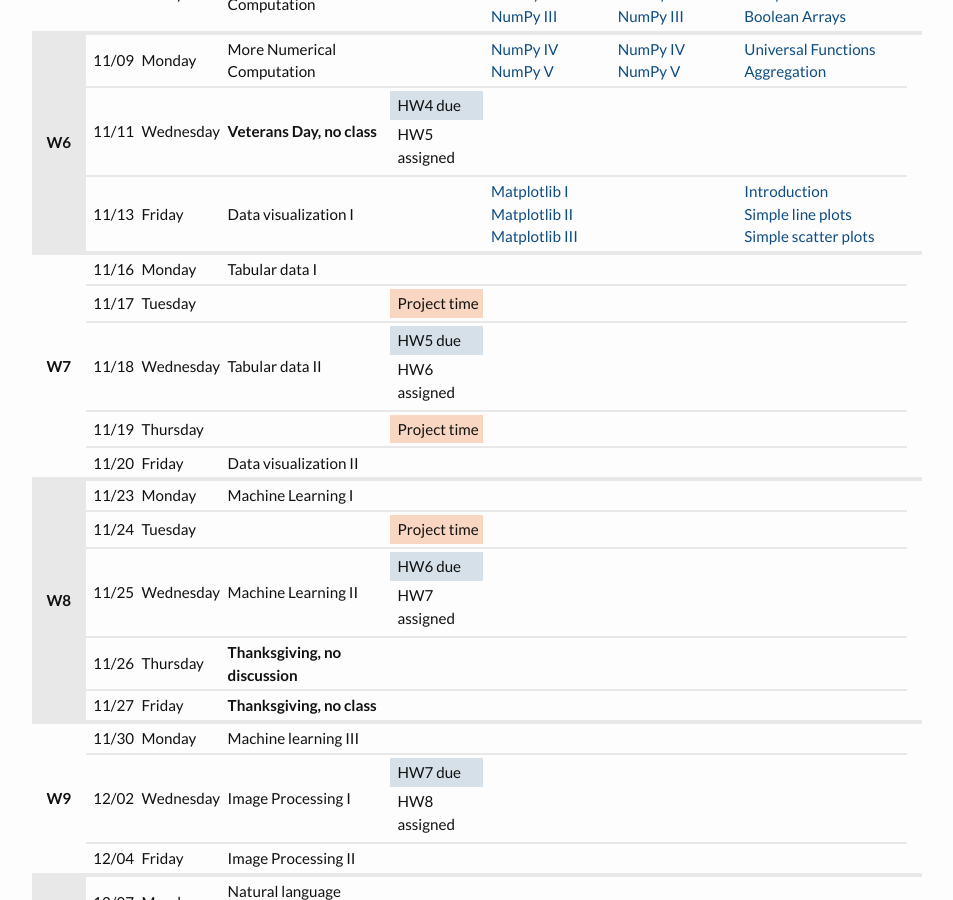
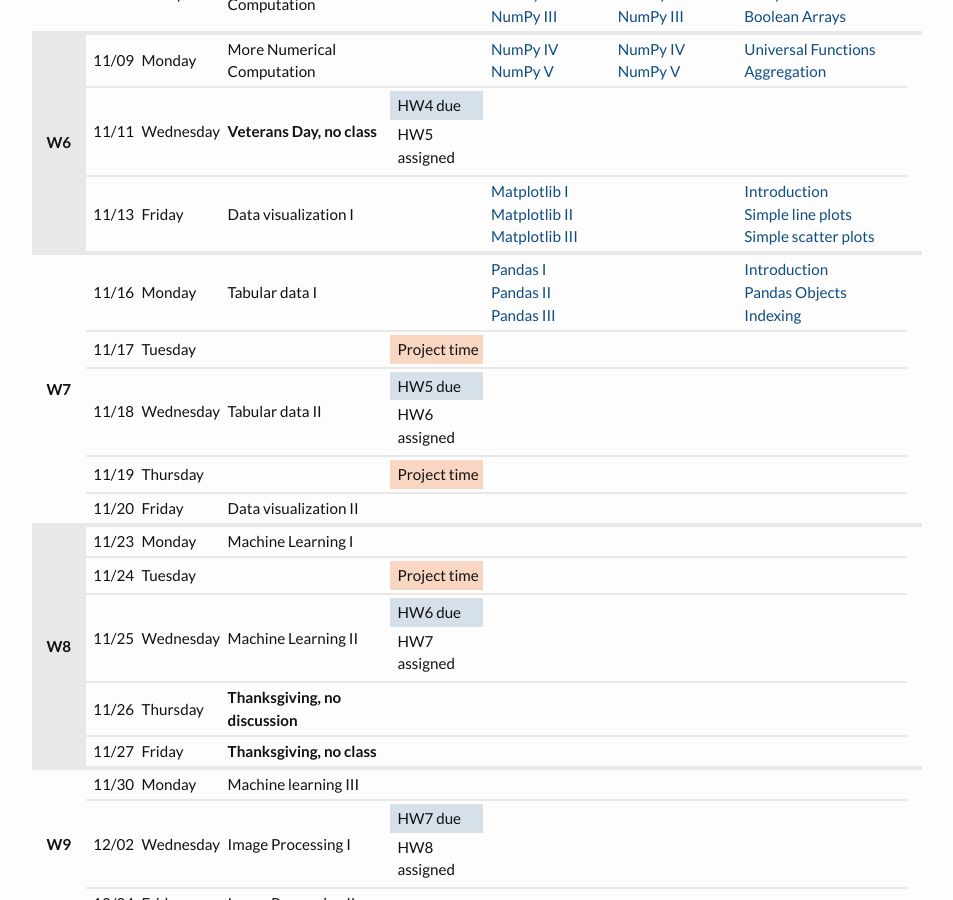
Before and after one commit to PhilChodrow/PIC16A, a Jekyll site: the page built from schedule.md, in a window 1280 px wide and 900 px high, scrolled down 1272 px. Shown: the whole window, without its empty margins (163-1116 px from the left). Built offline with Jekyll 4.4.1, drawn with Linux system fonts in a browser that asks for light colours; nearby versions of some CDN libraries.

Commit message:
Update schedule.md

```diff
--- a/schedule.md
+++ b/schedule.md
@@ -550,15 +550,15 @@ All assignments, including homework and quizzes, are due at 11:59pm, Pacific Tim
             <td>Data visualization I</td>
             <td></td>
             <td>
-                <a href="https://nbviewer.jupyter.org/github/PhilChodrow/PIC16A/blob/master/content/np_plt/plt_1.ipynb">
+                <a href="https://nbviewer.jupyter.org/github/PhilChodrow/PIC16A/blob/master/content/plt/plt_1.ipynb">
                     Matplotlib I
                 </a>
                 <br>
-                <a href="https://nbviewer.jupyter.org/github/PhilChodrow/PIC16A/blob/master/content/np_plt/plt_2.ipynb">
+                <a href="https://nbviewer.jupyter.org/github/PhilChodrow/PIC16A/blob/master/content/plt/plt_2.ipynb">
                     Matplotlib II
                 </a>
                 <br>
-                <a href="https://nbviewer.jupyter.org/github/PhilChodrow/PIC16A/blob/master/content/np_plt/plt_3.ipynb">
+                <a href="https://nbviewer.jupyter.org/github/PhilChodrow/PIC16A/blob/master/content/plt/plt_3.ipynb">
                     Matplotlib III
                 </a>
             </td>
@@ -585,9 +585,33 @@ All assignments, including homework and quizzes, are due at 11:59pm, Pacific Tim
             <td>Monday</td>
             <td>Tabular data I</td>
             <td></td>
+            <td>
+                <a href="https://nbviewer.jupyter.org/github/PhilChodrow/PIC16A/blob/master/content/pd/pd_1.ipynb">
+                    Pandas I
+                </a>
+                <br>
+                <a href="https://nbviewer.jupyter.org/github/PhilChodrow/PIC16A/blob/master/content/pd/pd_2.ipynb">
+                    Pandas II
+                </a>
+                <br>
+                <a href="https://nbviewer.jupyter.org/github/PhilChodrow/PIC16A/blob/master/content/pd/pd_3.ipynb">
+                    Pandas III
+                </a>
+            </td>
             <td></td>
-            <td></td>
-            <td></td>
+            <td>
+                <a href="https://jakevdp.github.io/PythonDataScienceHandbook/03.00-introduction-to-pandas.html">
+                    Introduction
+                </a>
+                <br>
+                <a href="https://jakevdp.github.io/PythonDataScienceHandbook/03.01-introducing-pandas-objects.html">
+                    Pandas Objects
+                </a>
+                <br>
+                <a href="https://jakevdp.github.io/PythonDataScienceHandbook/03.02-data-indexing-and-selection.html">
+                    Indexing
+                </a>
+            </td>
         </tr>
         <tr>
             <td>11/17</td>
```
